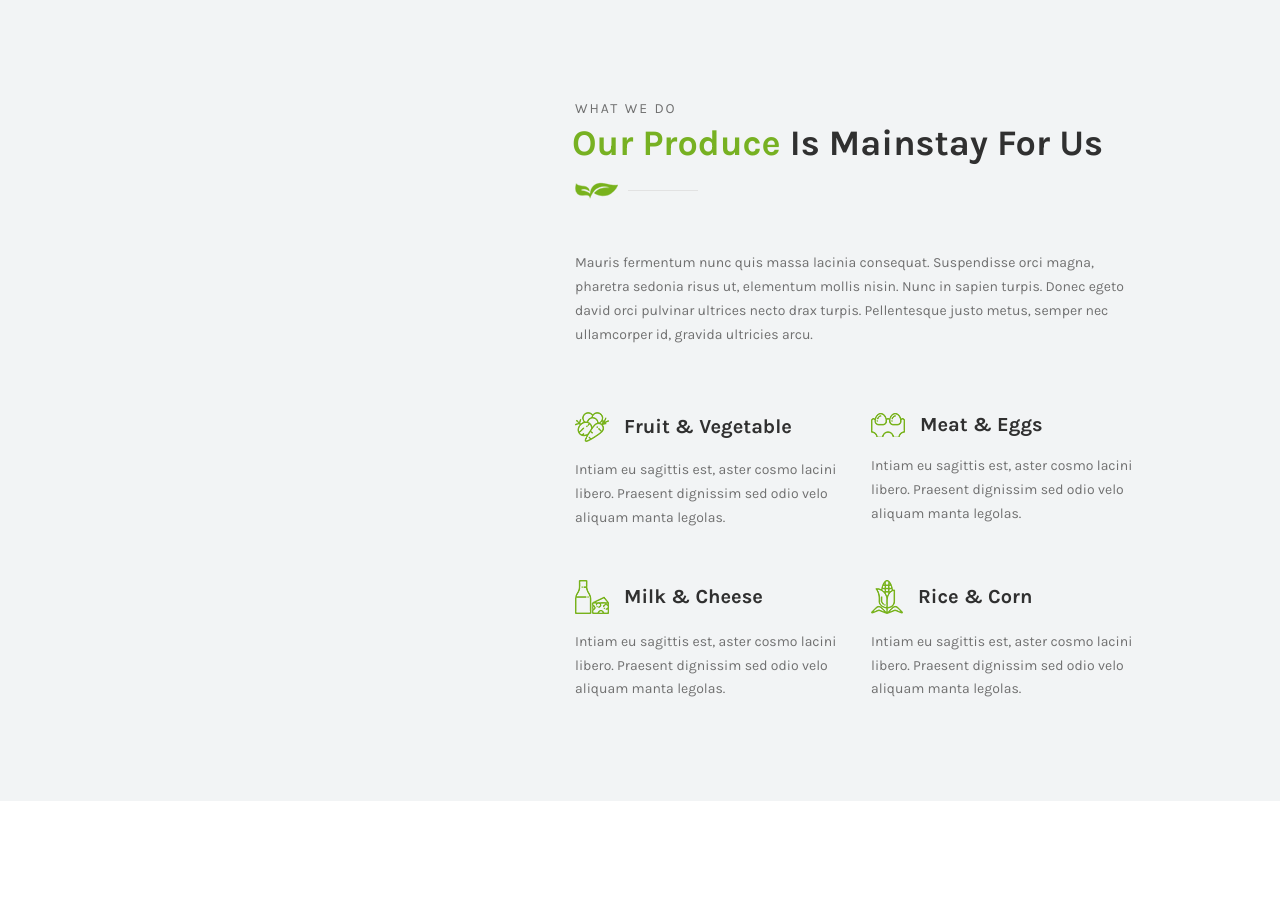
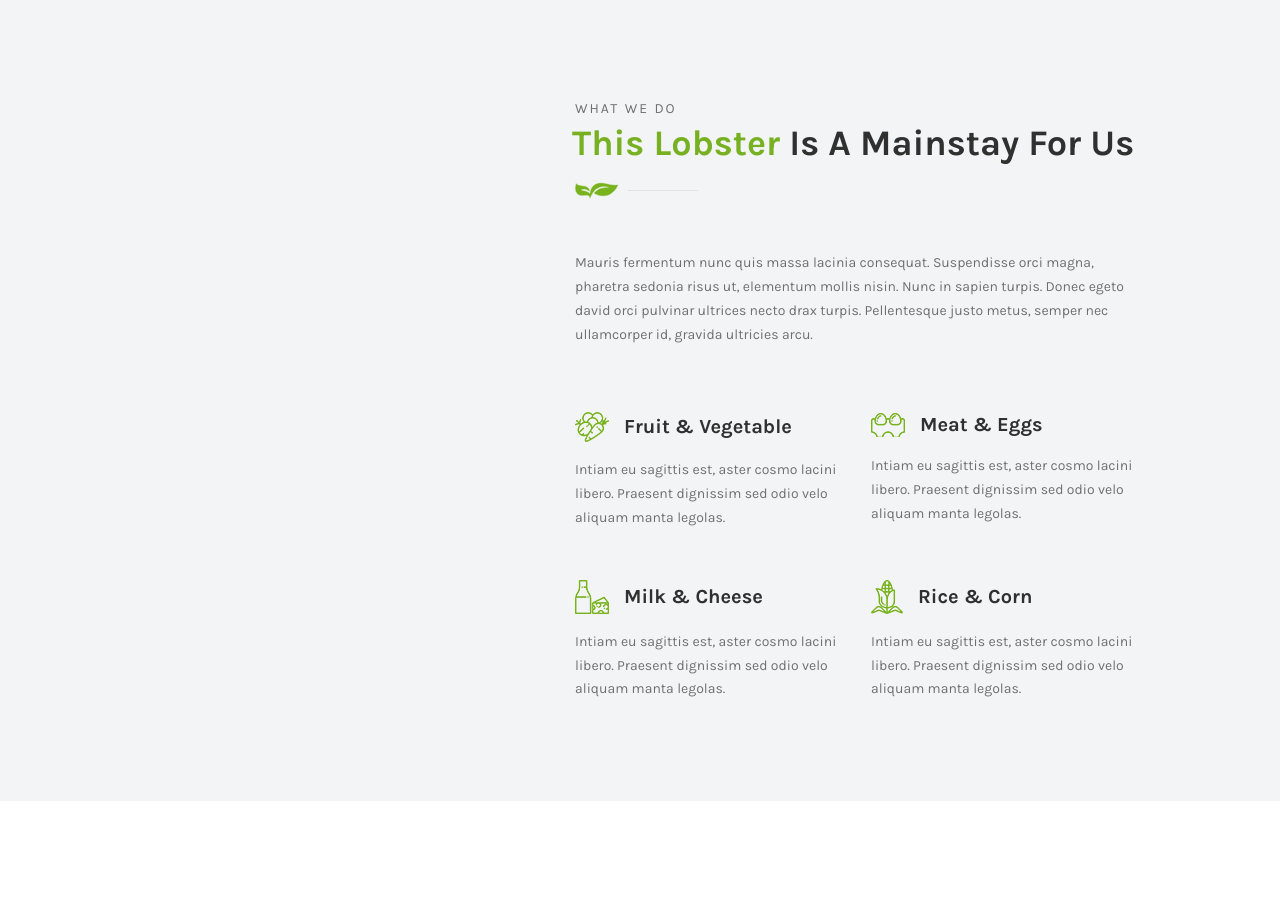
Before and after one commit to ekofebriharsono/company-profile-farm, a website: page index.html in a window 1280 px wide. Shown: the part 2164-3062 px from the top of the page. Drawn offline with Linux system fonts and the light colour scheme.

Commit message:
about us

```diff
--- a/index.html
+++ b/index.html
@@ -230,7 +230,7 @@
             <!-- Section Heading -->
             <div class="section-heading">
               <p>What we do</p>
-              <h2><span>Our Produce</span> Is Mainstay For Us</h2>
+              <h2><span>This Lobster</span> Is A Mainstay For Us</h2>
               <img src="img/core-img/decor.png" alt="">
             </div>
           </div>
```
